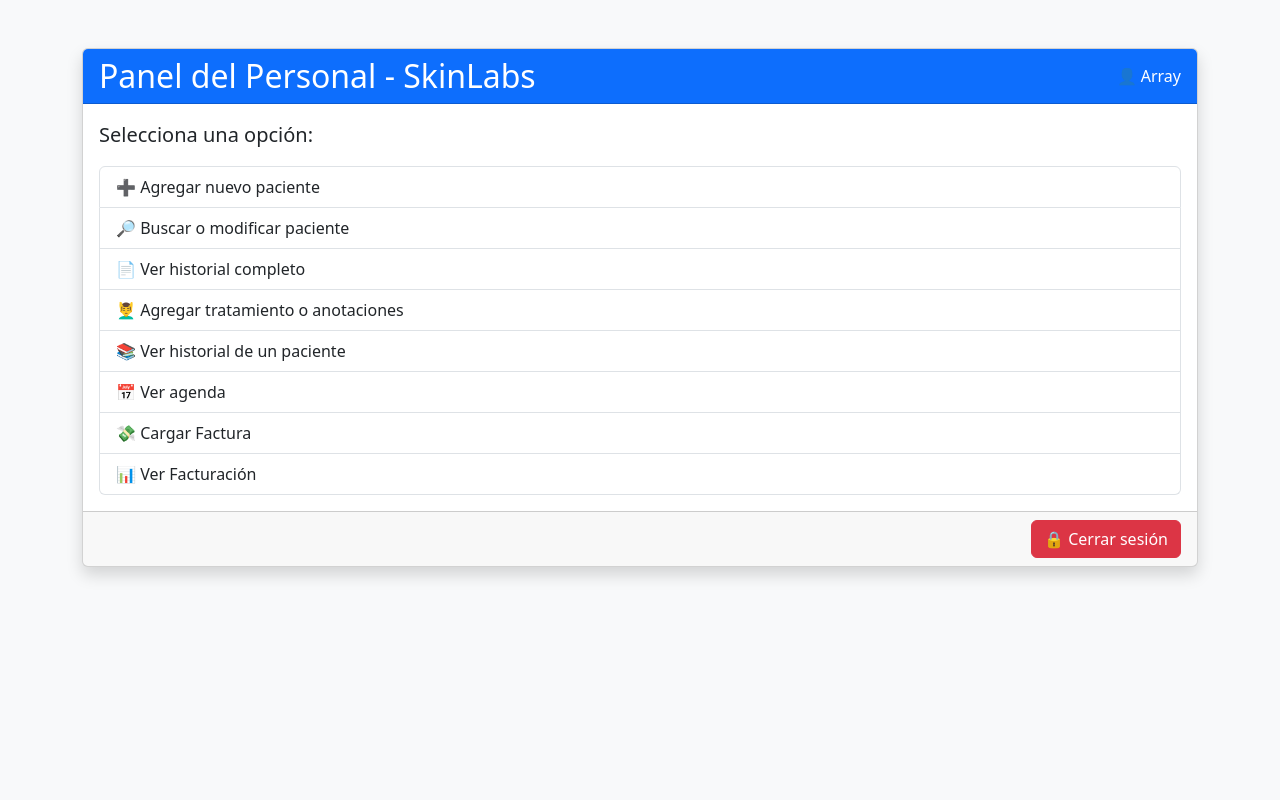
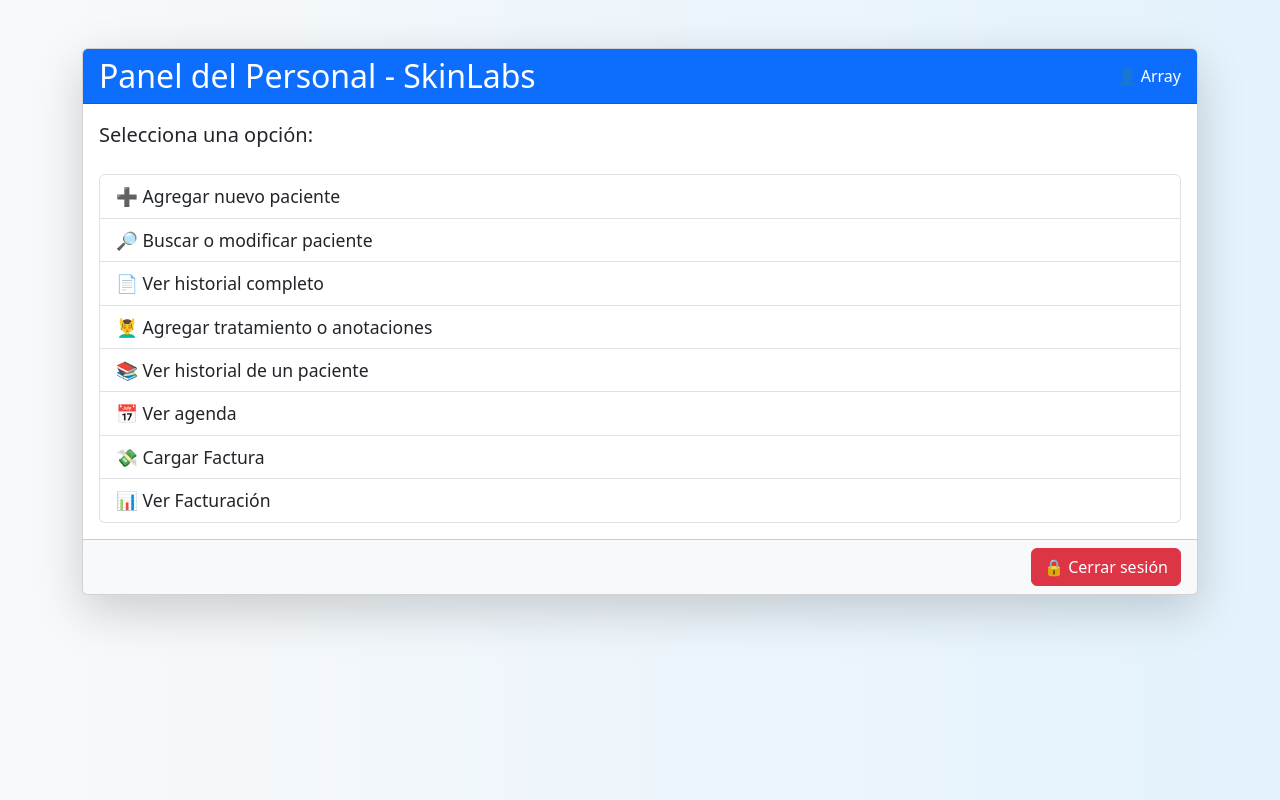
Before and after one commit to OS-Carl/SkinLabs, a PHP site: page /empleados/index_empleados.php in a window 1280 px wide. Run offline with PHP 8.4, Linux system fonts and the light colour scheme; the visitor is signed in with stand-in values (Sample User, id 1).

Commit message:
se mejoro la vista index_empleados

```diff
--- a/empleados/index_empleados.php
+++ b/empleados/index_empleados.php
@@ -21,26 +21,52 @@
     <meta charset="UTF-8">
     <title>Panel del Personal - SkinLabs</title>
     <link href="https://cdn.jsdelivr.net/npm/bootstrap@5.3.0/dist/css/bootstrap.min.css" rel="stylesheet">
+    <style>
+        body {
+            background: linear-gradient(to right, #f8f9fa, #e3f2fd);
+        }
+        .card-header {
+            background-color: #0d6efd;
+            color: white;
+        }
+        .card-footer {
+            background-color: #f8f9fa;
+        }
+        .list-group-item {
+            font-size: 1.1rem;
+        }
+        .alert-success {
+            background-color: #d4edda;
+            border-color: #c3e6cb;
+            color: #155724;
+        }
+        .btn-close {
+            color: #155724;
+        }
+        .btn-danger {
+            background-color: #dc3545;
+            border-color: #dc3545;
+        }
+    </style>
 </head>
-<body class="bg-light">
+<body>
 
 <div class="container py-5">
-    <div class="card shadow">
-        <div class="card-header bg-primary text-white d-flex justify-content-between align-items-center">
+    <div class="card shadow-lg">
+        <div class="card-header d-flex justify-content-between align-items-center">
             <h2 class="mb-0">Panel del Personal - SkinLabs</h2>
             <span>👤 <?php echo $_SESSION['empleado']; ?></span>
         </div>
         <div class="card-body">
-
             <!-- ✅ Mostrar mensaje de éxito -->
             <?php if (isset($_GET['msg'])): ?>
-    <div class="alert alert-success alert-dismissible fade show" role="alert">
-        <?php echo htmlspecialchars($_GET['msg']); ?>
-        <button type="button" class="btn-close" data-bs-dismiss="alert" aria-label="Cerrar"></button>
-    </div>
-<?php endif; ?>
+                <div class="alert alert-success alert-dismissible fade show" role="alert">
+                    <?php echo htmlspecialchars($_GET['msg']); ?>
+                    <button type="button" class="btn-close" data-bs-dismiss="alert" aria-label="Cerrar"></button>
+                </div>
+            <?php endif; ?>
 
-            <p class="lead">Selecciona una opción:</p>
+            <p class="lead mb-4">Selecciona una opción:</p>
             <div class="list-group">
                 <a href="nuevo.php" class="list-group-item list-group-item-action">➕ Agregar nuevo paciente</a>
                 <a href="buscar.php" class="list-group-item list-group-item-action">🔎 Buscar o modificar paciente</a>
@@ -50,8 +76,6 @@
                 <a href="ver_agenda.php" class="list-group-item list-group-item-action">📅 Ver agenda</a>
                 <a href="facturacion.php" class="list-group-item list-group-item-action">💸 Cargar Factura</a>
                 <a href="ver_facturas.php" class="list-group-item list-group-item-action">📊 Ver Facturación</a>
-
-
             </div>
         </div>
         <div class="card-footer text-end">
@@ -60,6 +84,7 @@
     </div>
 </div>
 
+<script src="https://cdn.jsdelivr.net/npm/bootstrap@5.3.0/dist/js/bootstrap.bundle.min.js"></script>
 <script>
     // Si el usuario intenta volver con la flecha del navegador
     // y la sesión ya no existe, lo redirigimos al login.
```
